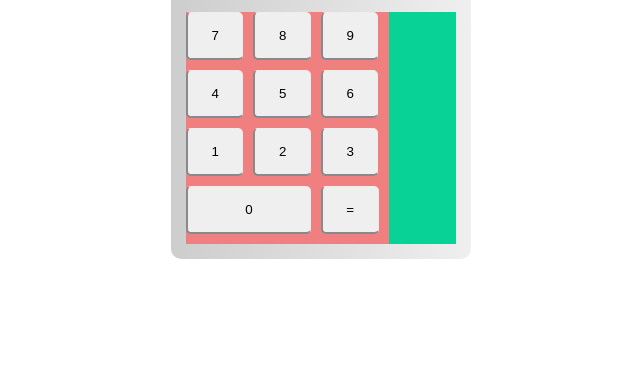
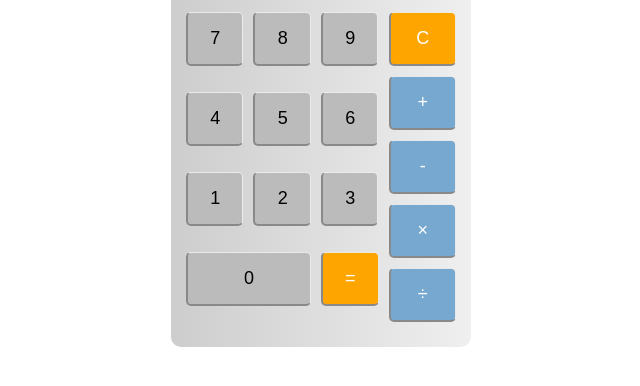
Before and after one commit to Om12ek99/htmlcss-simple-calculator, a plain HTML site: page index.html in a window 1280 px wide. Shown: the part 226-612 px from the top of the page, without its empty margins (319-959 px from the left). Drawn offline with Linux system fonts and the light colour scheme; a web font is replaced by a local one.

Commit message:
add: operations

```diff
--- a/css/style.css
+++ b/css/style.css
@@ -44,30 +44,41 @@ header{
     width: 75%;
     display: flex;
     flex-wrap: wrap;
-    background-color: lightcoral;
+
     align-items: self-start;
     /*debug*/
+    /*background-color: lightcoral;*/
     /*height: 300px;*/
 
 }
 
 .operations{
     width: 25%;
-    background-color: #09d297;
+
 
     /*debug*/
+    /*background-color: #09d297;*/
     /*height:300px ;*/
 }
 
 .numbers button{
     width: calc(100% / 3 - 10px);
-   margin-right: 10px;
+    margin-right: 10px;
 }
+
+.operations button{
+    width: 100%;
+    background-color: #77A8D0;
+    color: white;
+}
+
 button.zero{
     flex-grow: 1;
 }
 
 button{
+    font-size: 18px;
+    background-color:#BBBBBB ;
     margin-bottom:10px ;
     padding: 15px;
     border-radius: 5px;
@@ -76,3 +87,8 @@ button{
     border-bottom: 2px solid #898989;
     border-left: 2px solid #898989;
 }
+
+button.orange{
+    background-color: orange;
+    color: white;
+}
--- a/index.html
+++ b/index.html
@@ -36,9 +36,15 @@
                 <button>2</button>
                 <button>3</button>
                 <button class="zero">0</button>
-                <button>=</button>
+                <button class="orange">=</button>
             </div>
-            <div class="operations"></div>
+            <div class="operations">
+                <button class="orange">C</button>
+                <button>+</button>
+                <button>-</button>
+                <button> &#215;</button>
+                <button> &#247;</button>
+            </div>
         </div>
         <!--/buttons-->
     </div>
```
